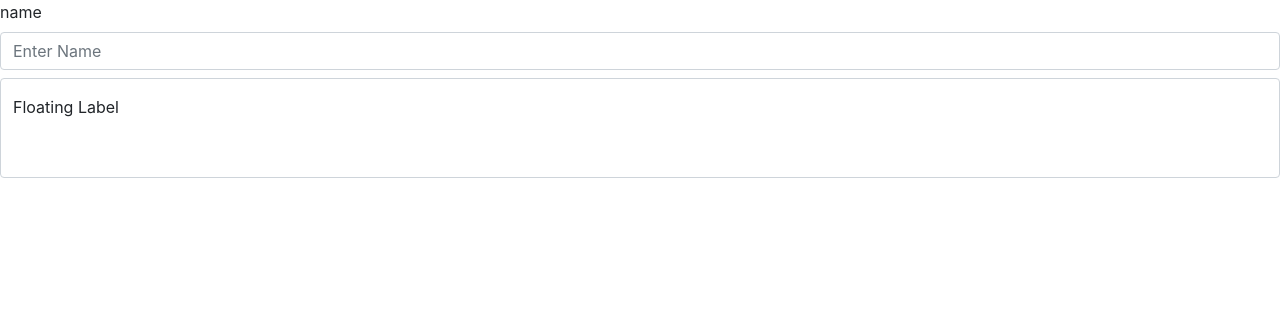
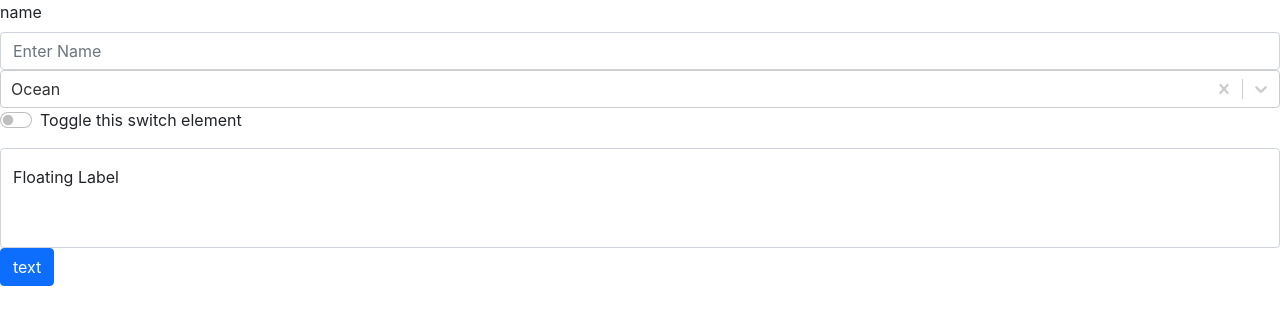
Before and after one commit to realAbdullah4504/reusable-components, a React (Create React App) app: page / in a window 1280 px wide. Shown: the top 324 px of the page. Built offline with nearby package versions, Linux system fonts and the light colour scheme.

Commit message:
buttonBasic

```diff
--- a/src/App.js
+++ b/src/App.js
@@ -1,18 +1,23 @@
 import { useState } from "react";
-import TextArea from "./components/textArea";
+import TextArea from "./components/TextArea";
 import InputBasic from "./components/InputBasic";
 import SelectBasic from "./components/SelectBasic";
-import SwitchBasic from "./components/switchBasic";
+import SwitchBasic from "./components/SwitchBasic";
+import ButtonBasic from "./components/ButtonBasic";
 
 const App = () => {
   const [input, setInput] = useState();
   const [errorMessage, setErrorMessage] = useState();
+
+
+  const clickHandler=()=>{
+    alert('iam clicked');
+  }
+
   const changeHandler = (e) => {
     //console.log(e.target.value);
-
     //for switch basic and text area
-     //setInput(e.target.value);
-
+    //setInput(e.target.value);
     //for react-select
     // if (e)
     //   setInput({
@@ -25,7 +30,6 @@ const App = () => {
     //     label: "",
     //   });
     // console.log(e);
-
     //for input basic
     // setInput(e.target.value);
   };
@@ -57,15 +61,16 @@ const App = () => {
         blurHandler={blurHandler}
         value={input}
       />
-      {/* <SelectBasic
+      <SelectBasic
         colourOptions={colourOptions}
         changeHandler={changeHandler}
         blurHandler={blurHandler}
         errorMessage={errorMessage}
         value={input}
-      /> */}
-      {/* <SwitchBasic changeHandler={changeHandler} value={input}/> */}
-      <TextArea changeHandler={changeHandler} value={input}/>
+      />
+      <SwitchBasic changeHandler={changeHandler} value={input} />
+      <TextArea changeHandler={changeHandler} value={input} />
+      <ButtonBasic clickHandler={clickHandler}/>
     </>
   );
 };
--- /dev/null
+++ b/src/components/ButtonBasic.jsx
@@ -0,0 +1,22 @@
+import { Button } from "reactstrap";
+
+const ButtonBasic = ({
+    text = 'text',
+    color = 'primary',
+    size = 'md',
+    clickHandler,
+    disabled=false
+}) => {
+    return (
+        <div>
+            <Button
+                disabled={disabled}
+                onClick={clickHandler}
+                color={color}
+                size={size}>
+                {text}
+            </Button>
+        </div>
+    )
+}
+export default ButtonBasic;
```
